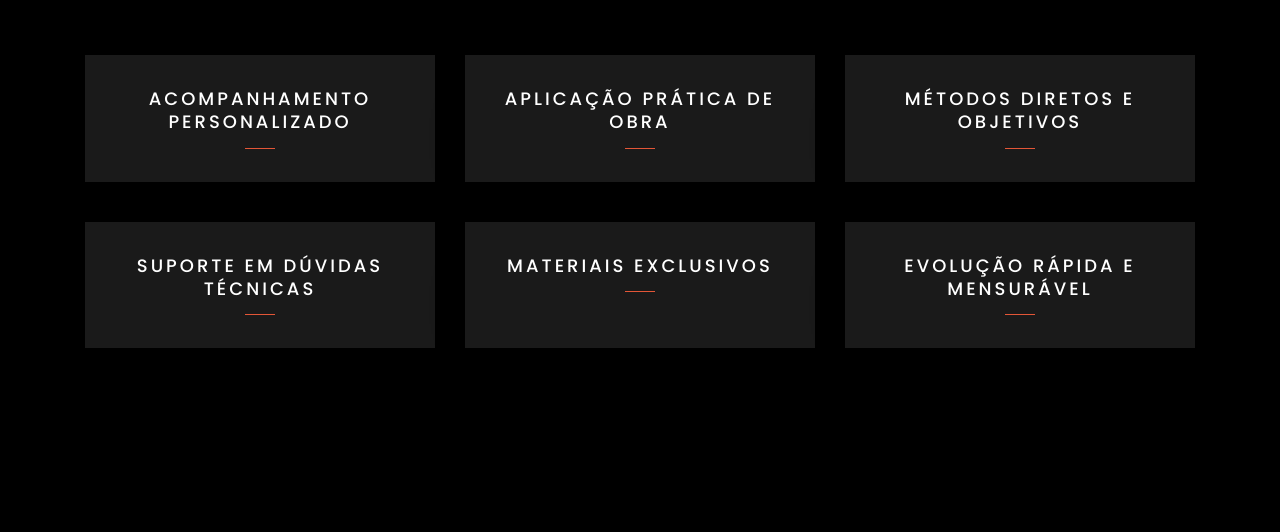
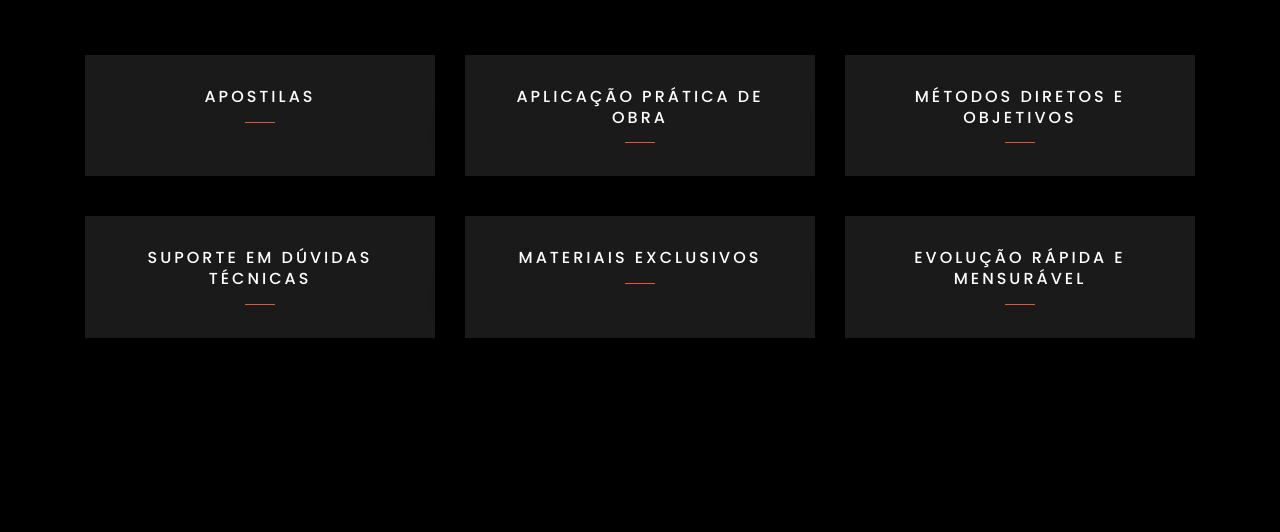
Before and after one commit to Visionary-Marketing-Digital/diogogurtlermentoria.com.br, a plain HTML site: page index.html in a window 1280 px wide. Shown: the part 1395-1927 px from the top of the page. Drawn offline with nearby package versions, Linux system fonts and the light colour scheme; files whose address does not match are found by name.

Commit message:
Altera tamanho dos textos da area de vantagens

```diff
--- a/index.html
+++ b/index.html
@@ -94,7 +94,7 @@
 			<div class="col-md-4 text-center d-flex ftco-animate">
 			<div class="services-1">
 				<div class="desc">
-				<h3 class="mb-3" style="font-size: 18px;">Acompanhamento Personalizado</h3>
+				<h3 class="mb-3" style="font-size: 16px;">Apostilas</h3>
 				</div>
 			</div>
 			</div>
@@ -102,7 +102,7 @@
 			<div class="col-md-4 text-center d-flex ftco-animate">
 			<div class="services-1">
 				<div class="desc">
-				<h3 class="mb-3" style="font-size: 18px;">Aplicação Prática de Obra</h3>
+				<h3 class="mb-3" style="font-size: 16px;">Aplicação Prática de Obra</h3>
 				</div>
 			</div>
 			</div>
@@ -110,7 +110,7 @@
 			<div class="col-md-4 text-center d-flex ftco-animate">
 			<div class="services-1">
 				<div class="desc">
-				<h3 class="mb-3" style="font-size: 18px;">Métodos Diretos e Objetivos</h3>
+				<h3 class="mb-3" style="font-size: 16px;">Métodos Diretos e Objetivos</h3>
 				</div>
 			</div>
 			</div>
@@ -118,7 +118,7 @@
 			<div class="col-md-4 text-center d-flex ftco-animate">
 			<div class="services-1">
 				<div class="desc">
-				<h3 class="mb-3" style="font-size: 18px;">Suporte em Dúvidas Técnicas</h3>
+				<h3 class="mb-3" style="font-size: 16px;">Suporte em Dúvidas Técnicas</h3>
 				</div>
 			</div>
 			</div>
@@ -126,7 +126,7 @@
 			<div class="col-md-4 text-center d-flex ftco-animate">
 			<div class="services-1">
 				<div class="desc">
-				<h3 class="mb-3" style="font-size: 18px;">Materiais Exclusivos</h3>
+				<h3 class="mb-3" style="font-size: 16px;">Materiais Exclusivos</h3>
 				</div>
 			</div>
 			</div>
@@ -134,7 +134,7 @@
 			<div class="col-md-4 text-center d-flex ftco-animate">
 			<div class="services-1">
 				<div class="desc">
-				<h3 class="mb-3" style="font-size: 18px;">Evolução Rápida e Mensurável</h3>
+				<h3 class="mb-3" style="font-size: 16px;">Evolução Rápida e Mensurável</h3>
 				</div>
 			</div>
 			</div>
```
